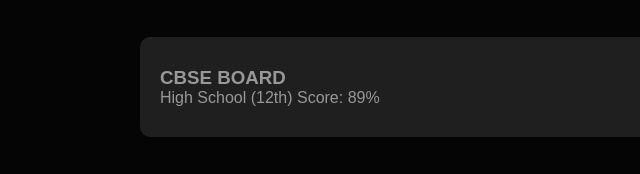
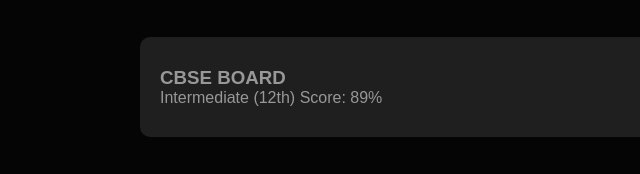
Before and after one commit to ronitsingh1234/PORTFOLIO, a plain HTML site: page index.html in a window 1280 px wide. Shown: the part 2676-2850 px from the top of the page, 0-640 px from the left. Drawn offline with Linux system fonts and the light colour scheme.

Commit message:
Update index.html

```diff
--- a/index.html
+++ b/index.html
@@ -230,7 +230,7 @@
                         <p id="location">Uttarakhand, India</p>
                     </div>
                     <div>
-                        <p>High School (12th)</p>
+                        <p>Intermediate (12th)</p>
                         <p>&nbsp;Score: 89%</p>
                         <h4 id="year">2022 - 2023</h4>
                     </div>
```
